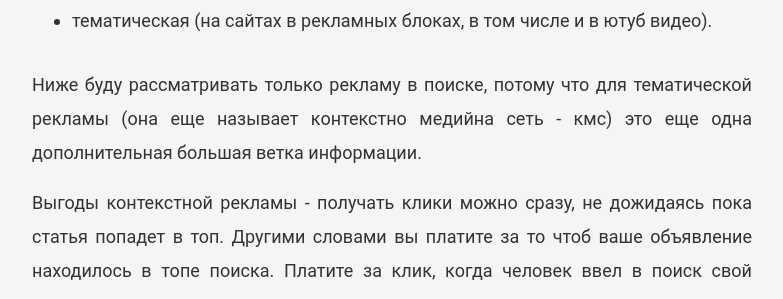
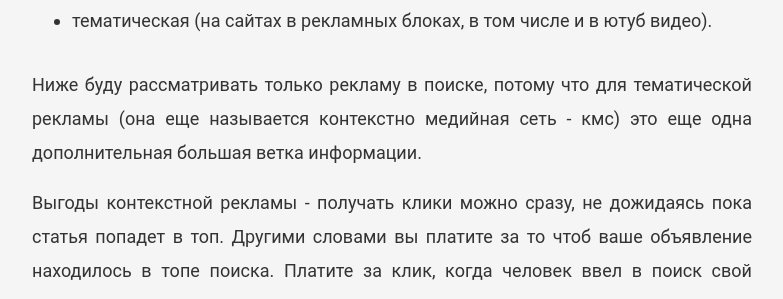
Before and after one commit to VadymVolos/vadymvolos.github.io, a Jekyll site: the page built from _posts/2016-12-07-chto-vygodnee-prodvizhenie-sayta-ili-kontekst-reklama.md, in a window 1280 px wide and 900 px high, scrolled down 1262 px. Shown: the part 186-485 px from the top of the window, without its empty margins (248-1031 px from the left). Built offline with Jekyll 4.4.1, drawn with Linux system fonts in a browser that asks for light colours; comment, search, counter and statistics services are not loaded.

Commit message:
Update 2016-12-07-chto-vygodnee-prodvizhenie-sayta-ili-kontekst-reklama.md

```diff
--- a/_posts/2016-12-07-chto-vygodnee-prodvizhenie-sayta-ili-kontekst-reklama.md
+++ b/_posts/2016-12-07-chto-vygodnee-prodvizhenie-sayta-ili-kontekst-reklama.md
@@ -27,7 +27,7 @@
 <li>тематическая (на сайтах в рекламных блоках, в том числе и в ютуб видео).</li>
 </ul>
 
-Ниже буду рассматривать только рекламу в поиске, потому что для тематической рекламы (она еще называет контекстно медийна сеть - кмс) это еще одна дополнительная большая ветка информации.
+Ниже буду рассматривать только рекламу в поиске, потому что для тематической рекламы (она еще называется контекстно медийная сеть - кмс) это еще одна дополнительная большая ветка информации.
 
 Выгоды контекстной рекламы - получать клики можно сразу, не дожидаясь пока статья попадет в топ. Другими словами вы платите за то чтоб ваше объявление находилось в топе поиска. Платите за клик, когда человек ввел в поиск свой запрос, и если по этому запросу вы дали рекламу, он ее увидит выше всех остальных сайтов, кликнет на нее и начнет читать что там вы ему интересное предлагаете. Разумеется он кликнет еще на парочку других сайтов, чтоб посмотреть где предложение ему больше подходит.
 
```
